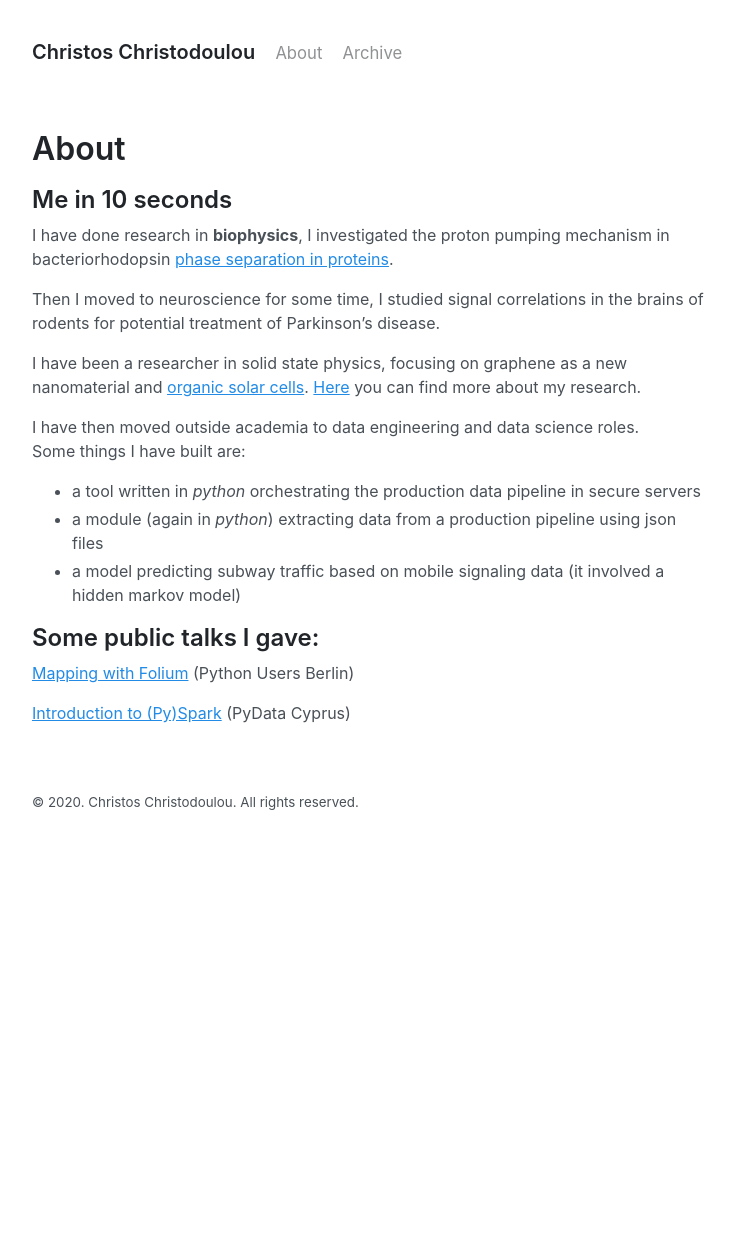
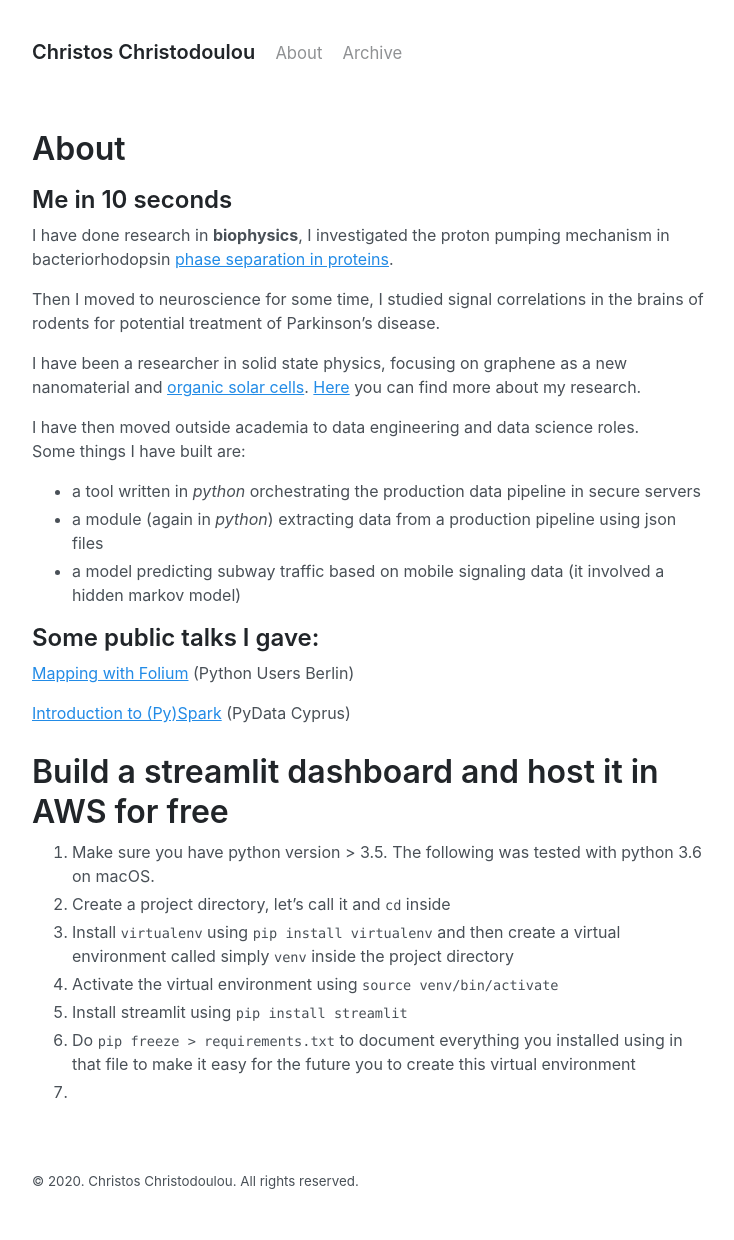
Before and after one commit to chr7stos/chr7stos.github.io, a Jekyll site: the page built from about.md, in a window 1280 px wide. Shown: the whole page, without its empty margins (272-1006 px from the left). Built offline with Jekyll 4.4.1, drawn with Linux system fonts in a browser that asks for light colours; before the commit the page ends 900 px from its top, so only the background shows below that.

```diff
--- a/about.md
+++ b/about.md
@@ -23,3 +23,12 @@
 [Mapping with Folium](https://www.meetup.com/Python-Users-Berlin-PUB/events/xmdjfmywpbmb/) (Python Users Berlin)
 
 [Introduction to (Py)Spark](https://www.meetup.com/fr-FR/PyData-Cyprus/events/259617209/) (PyData Cyprus)
+# Build a streamlit dashboard and host it in AWS for free
+
+1. Make sure you have python version > 3.5. The following was tested with python 3.6 on macOS.
+2. Create a project directory, let's call it and `cd` inside
+3. Install `virtualenv` using `pip install virtualenv` and then create a virtual environment called simply `venv` inside the project directory
+4. Activate the virtual environment using `source venv/bin/activate`
+5. Install streamlit using `pip install streamlit`
+6. Do `pip freeze > requirements.txt` to document everything you installed using in that file to make it easy for the future you to create this virtual environment
+7.
```
